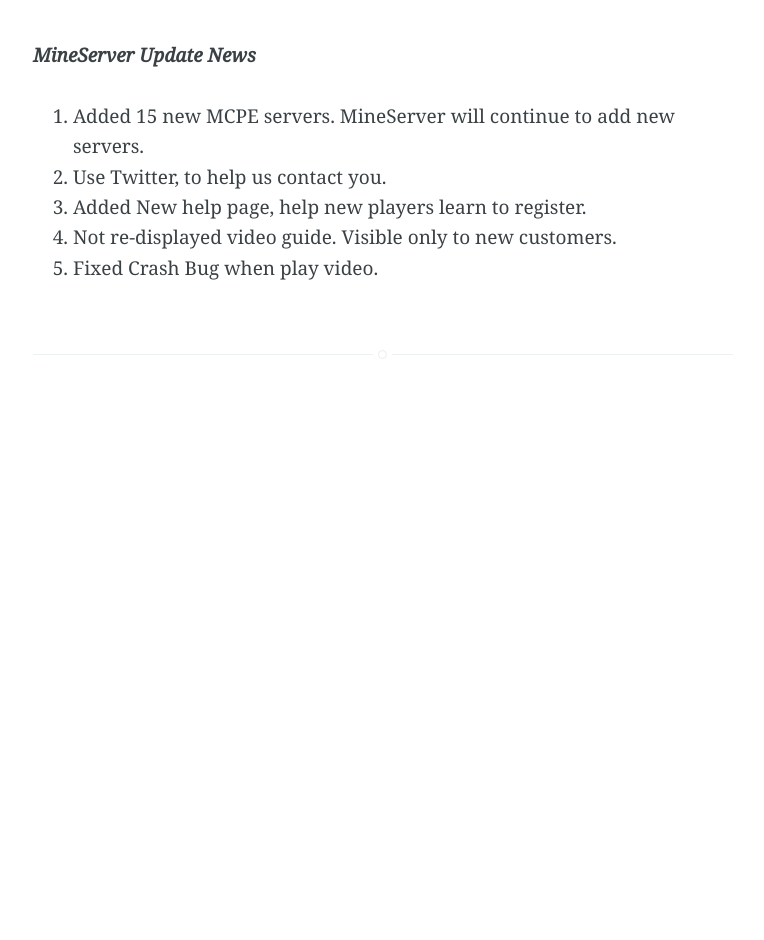
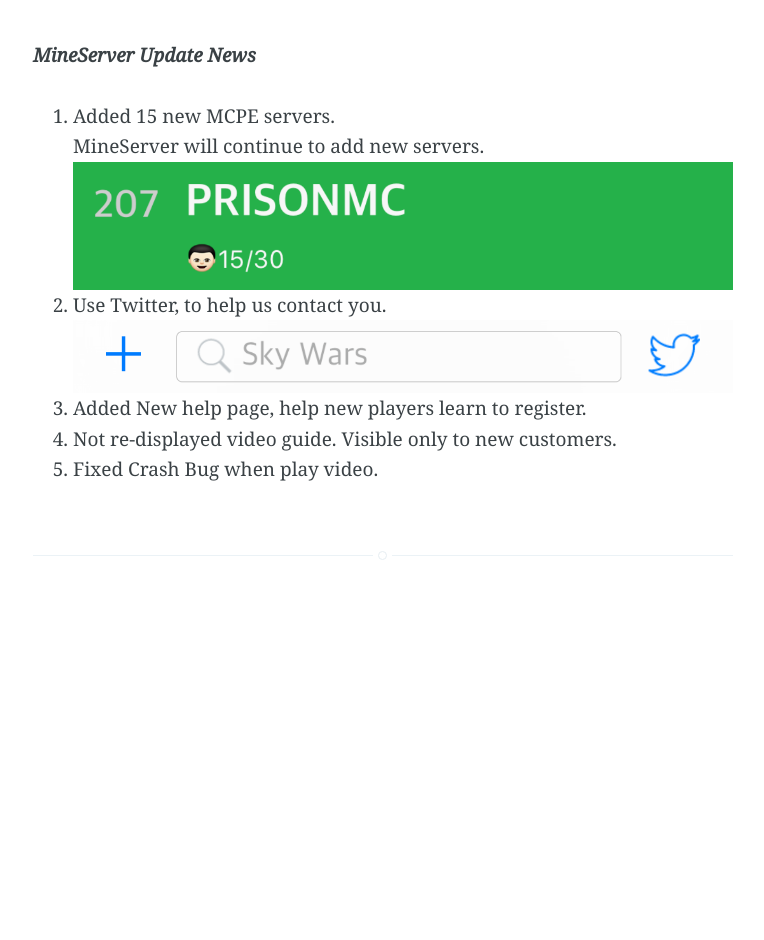
Before and after one commit to Minecraft-PE-Servers/Minecraft-PE-Servers.github.io, a Jekyll site: the page built from _posts/2016-08-13-AppNews.md, in a window 1280 px wide. Shown: the whole page, without its empty margins (257-1021 px from the left). Built offline with Jekyll 4.4.1, drawn with Linux system fonts in a browser that asks for light colours.

Commit message:
提交发布

```diff
--- a/_posts/2016-08-13-AppNews.md
+++ b/_posts/2016-08-13-AppNews.md
@@ -9,7 +9,9 @@
 ***MineServer Update News***
 1. Added 15 new MCPE servers.
 MineServer will continue to add new servers.
+![screenshot](/assets/images/newserver.png)
 2. Use Twitter, to help us contact you.
+![screenshot](/assets/images/twitter.png)
 3. Added New help page, help new players learn to register.
 4. Not re-displayed video guide. Visible only to new customers.
 5. Fixed Crash Bug when play video.
```
Also changed, not shown: assets/images/newserver.png (added), assets/images/twitter.png (added).
